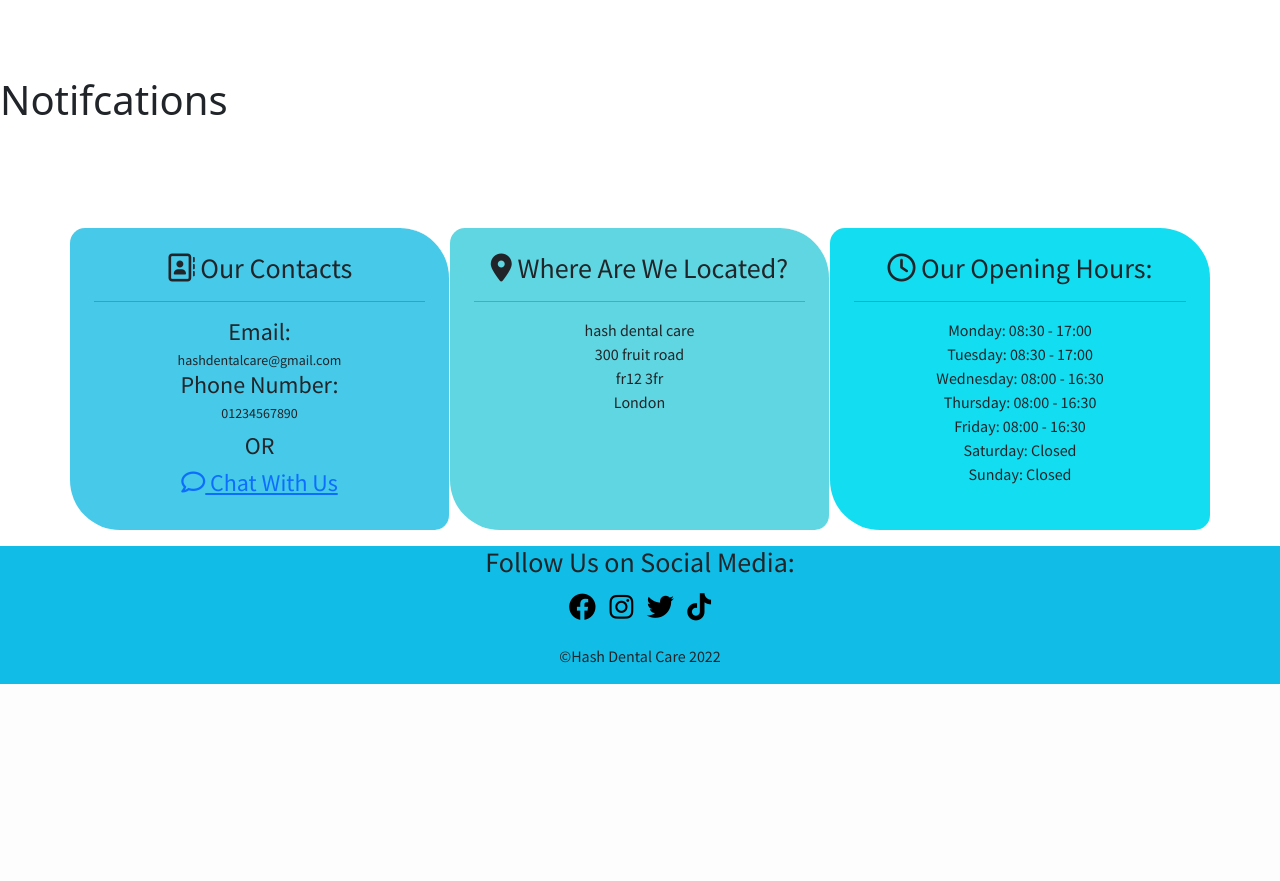
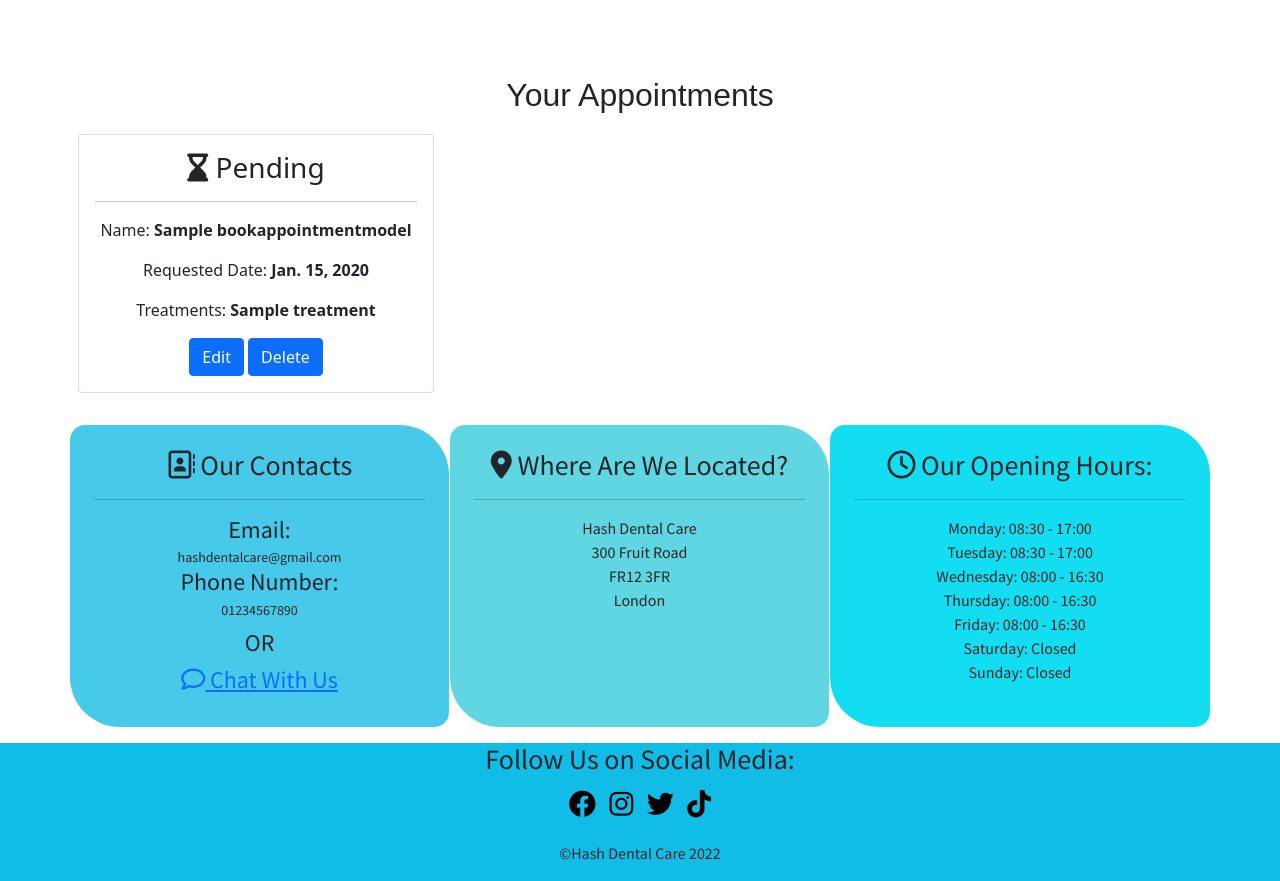
Before and after one commit to hashim222/hash-dental-care, a Django app: page /notifications/ in a window 1280 px wide. Shown: the part 116-997 px from the top of the page. Before the commit the page ends 800 px from the top, so only its background shows below. Run offline with Django 3.2, Linux system fonts and the light colour scheme; tables that the repository leaves empty hold one stand-in row (values such as "Sample post"); one stand-in notice (Sample message) is shown; some libraries are stand-ins or nearby versions.

Commit message:
create and view functionality was created, where user can post and see their info

```diff
--- a/booking_app/views.py
+++ b/booking_app/views.py
@@ -1,30 +1,47 @@
 from django.shortcuts import render
-from django.views.generic import TemplateView
+from django.views import generic
+from django.views.generic.edit import CreateView
+from django.contrib import messages
+from django.http import HttpResponseRedirect
+from django.contrib.auth.models import User
 from .forms import BookAppointmentForm
-from django.views.generic.edit import FormView
-# from django.contrib import messages
-# from django.http import HttpResponseRedirect
+from .models import BookAppointmentModel
 
 
-class Home(TemplateView):
+class Home(generic.TemplateView):
     '''
     home template view for the site
     '''
     template_name = 'home.html'
 
 
-class BookAppointments(FormView):
+class BookAppointments(CreateView):
     '''
-    handels users book appointment
+    after submiting the form user details will be saved on the database
     '''
     template_name = 'book_appointments.html'
     form_class = BookAppointmentForm
-    success_url = '/book_appointments/'
 
     def form_valid(self, form):
-        return super().form_valid(form)
+        form.save()
+        messages.success(
+            self.request, 'Your request has been submitted and is awaiting for approval')
+        return HttpResponseRedirect('/notifications/')
 
 
+class Notifications(generic.ListView):
+    '''
+    gets data from the database and displays inside the notifications template
+    '''
+    models = BookAppointmentModel
+    template_name = 'notifications.html'
 
-class Notifications(TemplateView):
-    template_name = 'notifications.html'
+    def get(self, request, *args, **kwargs):
+        appointments = BookAppointmentModel.objects.all()
+        form = BookAppointmentForm()
+
+        context = {
+            'appointments': appointments,
+            'form': form
+        }
+        return render(request, self.template_name, context)
--- a/contact/views.py
+++ b/contact/views.py
@@ -1,8 +1,9 @@
+from django.shortcuts import render
 from django.contrib import messages
-from django.shortcuts import render
 from django.views.generic.edit import FormView
+from django.http import HttpResponseRedirect
 from .forms import ContactForm
-from django.http import HttpResponseRedirect
+
 
 
 class ContactUs(FormView):
--- a/static/css/style.css
+++ b/static/css/style.css
@@ -50,14 +50,15 @@ nav {
 }
 
 .home-page-book-appointment-btn {
-    background-color: #0ea3c7;
+    background-color: #09647a;
+    color: #ffffff;
     font-size: 2rem;
     font-weight: bolder;
 }
 
 .home-page-book-appointment-btn:hover {
-    background-color: #09647a;
-    color: #ffffff;
+    background-color: white;
+    color: black;
 }
 
 /* home page for xs devices */
--- a/templates/base.html
+++ b/templates/base.html
@@ -118,9 +118,9 @@
                     <h3><i class="fa-solid fa-location-dot"></i> Where Are We Located?</h3>
                     <hr>
                     <ul class="list-unstyled">
-                        <li>hash dental care</li>
-                        <li>300 fruit road</li>
-                        <li>fr12 3fr</li>
+                        <li>Hash Dental Care</li>
+                        <li>300 Fruit Road</li>
+                        <li>FR12 3FR</li>
                         <li>London</li>
                     </ul>
                 </div>
--- a/templates/contact.html
+++ b/templates/contact.html
@@ -62,6 +62,7 @@
         </div>
 
     </div>
+</div>
 
 
 <script>
--- a/templates/notifications.html
+++ b/templates/notifications.html
@@ -2,6 +2,67 @@
 
 {% block content %}
 
-<h1>Notifcations</h1>
+<div class="container">
+
+    <!-- Notifcations Page -->
+    <div class="row">
+        <div class="col-12 text-center">
+            <h2 style="font-family: 'Oswald', sans-serif;">Your Appointments</h2>
+        </div>
+
+        <!-- display the message which says waiting for approvel -->
+        <div class="row mt-2 mt-md-1">
+            <div class="col-12 offset-1 col-md-10 offset-md-2 hide-form-message">
+                {% for message in messages %}
+                <div class="message">
+                    {% if message %}
+                    <div class="alert {{ message.tags }} w-75 alert-dismissible fade show" role="alert">
+                        {{ message | safe}}
+                        <button type="button" class="btn-close" data-bs-dismiss="alert" aria-label="Close"></button>
+                    </div>
+                    {% endif %}
+                    {% endfor %}
+                </div>
+            </div>
+
+            <!-- display users appointments -->
+            <div class="row text-center gx-0">
+                {% for appointment in appointments %}
+                <div class="col-12 col-md-6 col-lg-4">
+                    <div class="card m-2">
+                        <div class="card-body">
+                            <h3 class="card-title">
+                                <i class="fa-solid fa-hourglass-end"></i> Pending
+                            </h3>
+                            <hr>
+                            <p>Name:
+                                <strong>{{ appointment.name }}</strong>
+                            </p>
+                            <p>Requested Date:
+                                <strong>{{ appointment.created_date }}</strong>
+                            </p>
+                            <p>Treatments:
+                                <strong>{{ appointment.treatments }}</strong>
+                            </p>
+
+                            <a href="#" class="btn btn-primary">Edit</a>
+                            <a href="#" class="btn btn-primary">Delete</a>
+                        </div>
+                    </div>
+                </div>
+                {% endfor %}
+            </div>
+
+        </div>
+
+    </div>
+</div>
+
+<script>
+    // delays the message and then hide
+    setTimeout(() => {
+        $('.hide-form-message').hide()
+    }, 3000);
+</script>
 
 {% endblock %}
```
Also changed, not shown: templates/book_appointments.html (line endings or trailing spaces). Lines whose indentation alone changed are shown as unchanged.
